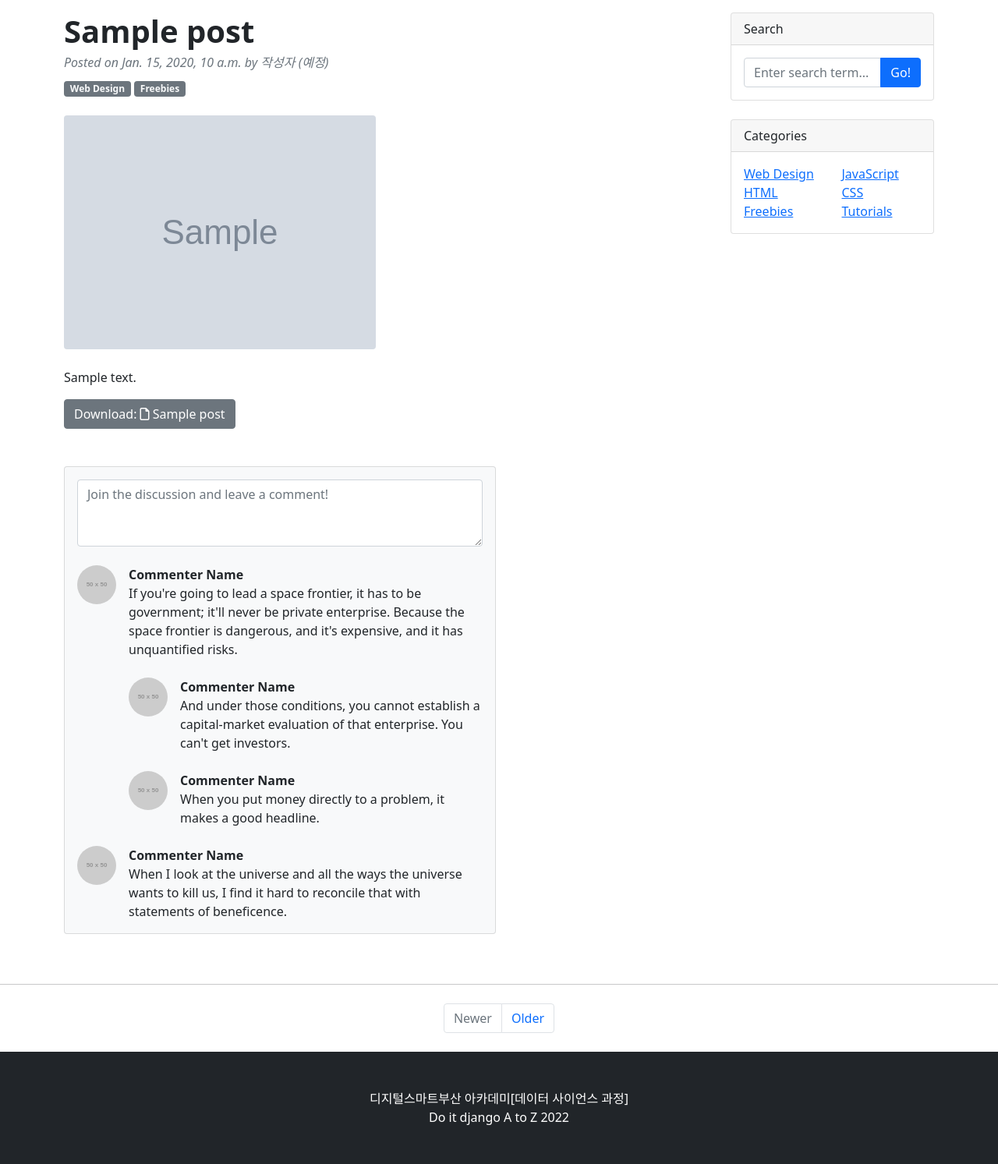
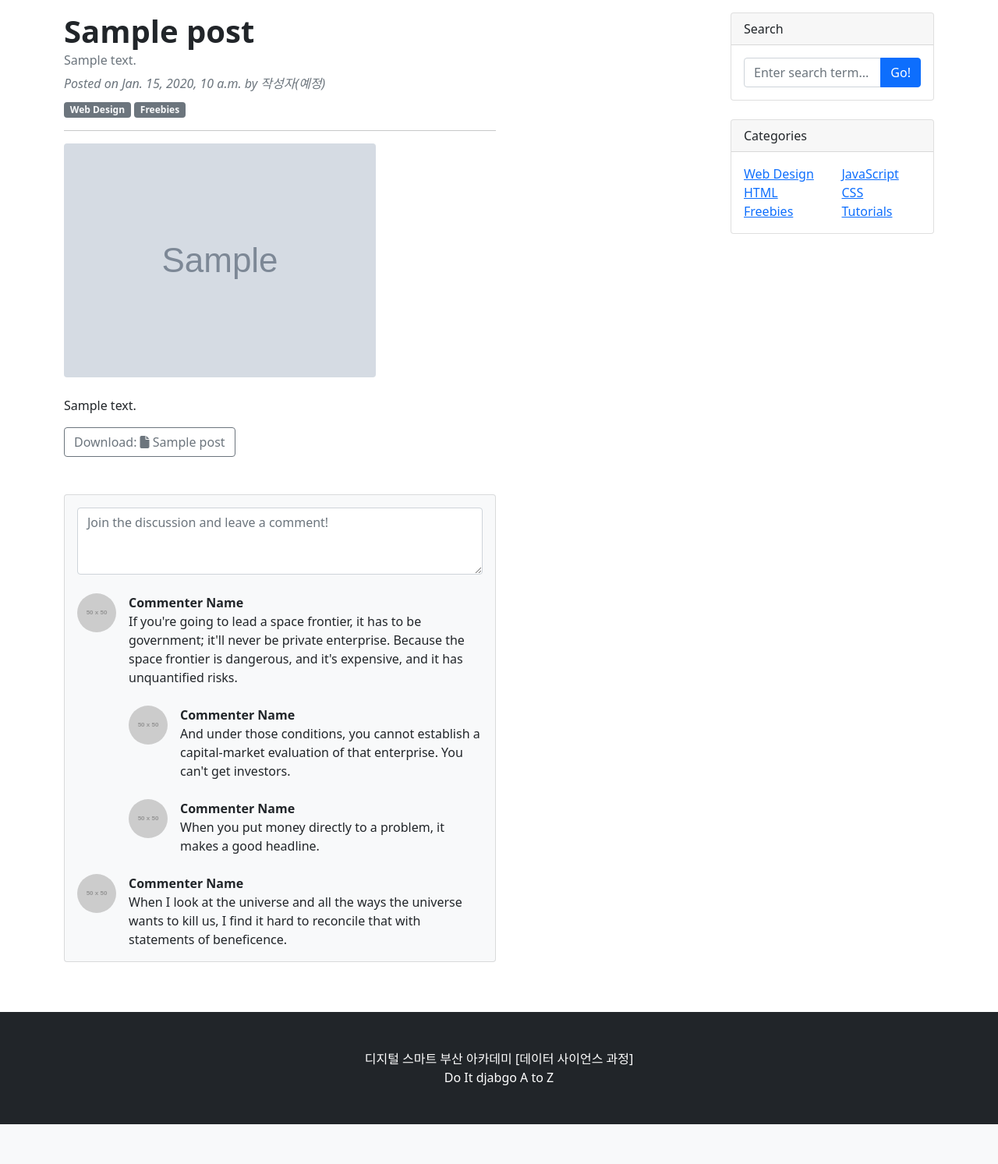
Before and after one commit to park-hyung-jun/do_it_django_a_to_z, a Django app: template blog/templates/blog/post_detail.html in a window 1280 px wide. Shown: the part 56-1549 px from the top of the page at 78% size. After the commit the page ends 1498 px from the top, so only its background shows below. Run offline with Django 3.2, Linux system fonts and the light colour scheme; the template is opened without the code that fills it: most values are stand-ins (such as "Sample title", 1, 10 or a date in 2020); grey boxes marked "Sample" are stand-in pictures; grey boxes labelled with a size stand in for pictures from a placeholder-image service; some libraries are stand-ins or nearby versions.

Commit message:
네비게이션바와 푸터 모듈화

```diff
--- a/blog/models.py
+++ b/blog/models.py
@@ -1,4 +1,5 @@
 from django.db import models     # 모델을 수정하면 마이그레이션 진행!!!!!
+import django.contrib.auth.models import User
 import os
 
 class Post(models.Model):
@@ -11,10 +12,12 @@ class Post(models.Model):
     updated_at = models.DateTimeField(auto_now=True)
     file_upload= models.FileField(upload_to='blog/files/%Y/%m/%d/', blank=True)
 
+    author = models.ForeignKey(User, on_delete=models.CASCADE)
+
 # author: 추후작성 예정
 # Creat
     def __str__(self):
-        return f'[{self.pk}] {self.title}'
+        return f'[{self.pk}] {self.title} :: {self.author}'
 
     def get_absolute_url(self):
         return f'/blog/{self.pk}/'
--- a/blog/templates/blog/base.html
+++ b/blog/templates/blog/base.html
@@ -4,93 +4,19 @@
 
 <head>
     <title>{% block head_title %}Blog{% endblock %}</title>
-    <link rel="stylesheet" href="{% static 'blog/bootstrap5/css/bootstrap.min.css' %}" type="text/css">
-
-    <script src="https://kit.fontawesome.com/b5e269ebcf.js" crossorigin="anonymous"></script>
+    <link href="{% static 'blog/bootstrap5/css/bootstrap.min.css' %}" rel="stylesheet" type="text/css" media="screen">
+    <script src="https://kit.fontawesome.com/9c6355ff01.js" crossorigin="anonymous"></script>
 </head>
 
 <body>
-    <nav class="navbar navbar-expand-lg navbar-light bg-light">
+    {% include 'blog/navbar.html' %}
     <div class="container">
-            <a class="navbar-brand" href="./index.html">스마트 부산</a>
-            <button class="navbar-toggler" type="button" data-bs-toggle="collapse" data-bs-target="#navbarNavDropdown"
-                aria-controls="navbarNavDropdown" aria-expanded="false" aria-label="Toggle navigation">
-                <span class="navbar-toggler-icon"></span>
-            </button>
-            <div class="collapse navbar-collapse" id="navbarNavDropdown">
-                <ul class="navbar-nav">
-                    <li class="nav-item">
-                        <a class="nav-link active" aria-current="page" href="./index.html">Home</a>
-                    </li>
-                    <li class="nav-item">
-                        <a class="nav-link" href="./blog_list.html">Blog</a>
-                    </li>
-                    <li class="nav-item">
-                        <a class="nav-link" href="./about_me.html">About Me</a>
-                    </li>
-                    <li class="nav-item dropdown">
-                        <a class="nav-link dropdown-toggle" href="#" id="navbarDropdownMenuLink" role="button"
-                            data-bs-toggle="dropdown" aria-expanded="false">
-                            Dropdown link
-                        </a>
-                        <ul class="dropdown-menu" aria-labelledby="navbarDropdownMenuLink">
-                            <li><a class="dropdown-item" href="#">Action</a></li>
-                            <li><a class="dropdown-item" href="#">Another action</a></li>
-                            <li><a class="dropdown-item" href="#">Something else here</a></li>
-                        </ul>
-                    </li>
-                </ul>
-                <ul class="navbar-nav ms-auto">
-                    <li class="nav-item">
-                        <a class="nav-link" href="#" data-bs-toggle="modal" data-bs-target="#loginModal">Log In</a>
-                    </li>
-                </ul>
-            </div>
-        </div>
-    </nav>
-    <!-- Modal -->
-    <div class="modal fade" id="loginModal" tabindex="-1" aria-labelledby="loginModalLabel" aria-hidden="true">
-        <div class="modal-dialog">
-            <div class="modal-content">
-                <div class="modal-header">
-                    <h5 class="modal-title" id="loginModalLabel"><i class="fas fa-sign-in-alt"></i>&nbspLog In</h5>
-                    <button type="button" class="btn-close" data-bs-dismiss="modal" aria-label="Close"></button>
-                </div>
-                <div class="modal-body">
-                    <div class="row">
-                        <div class="col-md-6 col-sm-12 d-grid gap-2">
-                            <button type="button" class="btn-outline-dark btn-sm gap-2">
-                                <i class="fa-brands fa-google"></i>
-                                log in with Google
-                            </button>
-                            <button type="button" class="btn btn-outline-dark btn-sm">
-                                <i class="fa-solid fa-user"></i>
-                                Log in with username
-                            </button>
-                        </div>
-                        <div class="col-md-6 col-sm-12 d-grid gap-2">
-                            <botton type="button"class="btn btn-outline-dark">
-                                <i class="fa-solid fa-circle-envelope"></i>
-                                Sign up with E-mail
-                            </botton>
-                        </div>
-                    </div>
-                </div>
-                <div class="modal-footer">
-                    <button type="button" class="btn btn-secondary" data-bs-dismiss="modal">Close</button>
-                    <button type="button" class="btn btn-primary">Save changes</button>
-                </div>
-            </div>
-        </div>
-    </div>
-    <div class="container" id='main-area'>
         <div class="row my-3">
-            <div class="col-md-8 col-lg-9">
+            <div class="col-md-8 col-lg-9" id="main-area">
                 {% block main_area %}
                 {% endblock %}
             </div>
             <div class="col-md-4 col-lg-3">
-                <!-- Search widget-->
                 <div class="card mb-4">
                     <div class="card-header">Search</div>
                     <div class="card-body">
@@ -101,7 +27,6 @@
                         </div>
                     </div>
                 </div>
-                <!-- Categories widget-->
                 <div class="card mb-4">
                     <div class="card-header">Categories</div>
                     <div class="card-body">
@@ -126,30 +51,15 @@
             </div>
         </div>
     </div>
-    <!-- Pagination-->
-    <nav aria-label="Pagination">
-        <hr class="my-0" />
-        <ul class="pagination justify-content-center my-4">
-            <li class="page-item disabled"><a class="page-link" href="#" tabindex="-1" aria-disabled="true">Newer</a>
-            </li>
-            <li class="page-item"><a class="page-link" href="#!">Older</a></li>
-        </ul>
-    </nav>
-    <!-- Footer-->
-    <footer class="py-5 bg-dark">
-        <div class="container">
-            <p class="m-0 text-center text-white">디지털스마트부산 아카데미[데이터 사이언스 과정]</p>
-        </div>
-        <div class="container">
-            <p class="m-0 text-center text-white">Do it django A to Z 2022</p>
-        </div>
-    </footer>
+   {% include 'blog/footer.html' %}
+
 <script src="https://cdn.jsdelivr.net/npm/@popperjs/core@2.10.2/dist/umd/popper.min.js"
 integrity="sha384-7+zCNj/IqJ95wo16oMtfsKbZ9ccEh31eOz1HGyDuCQ6wgnyJNSYdrPa03rtR1zdB"
 crossorigin="anonymous"></script>
 <script src="https://cdn.jsdelivr.net/npm/bootstrap@5.1.3/dist/js/bootstrap.min.js"
 integrity="sha384-QJHtvGhmr9XOIpI6YVutG+2QOK9T+ZnN4kzFN1RtK3zEFEIsxhlmWl5/YESvpZ13"
 crossorigin="anonymous"></script>
+
 </body>
 
 </html>
--- /dev/null
+++ b/blog/templates/blog/footer.html
@@ -0,0 +1,7 @@
+<!-- footer -->
+    <footer class="py-5 bg-dark">
+        <div class="container">
+            <p class="m-0 text-center text-white">디지털 스마트 부산 아카데미 [데이터 사이언스 과정] </p></div>
+        <div class="container">
+            <p class="m-0 text-center text-white">Do It djabgo A to Z </p></div>
+    </footer>
--- /dev/null
+++ b/blog/templates/blog/navbar.html
@@ -0,0 +1,75 @@
+<nav class="navbar navbar-expand-lg navbar-light bg-light">
+        <div class="container">
+            <a class="navbar-brand" href="/">스마트 부산</a>
+            <button class="navbar-toggler" type="button" data-bs-toggle="collapse" data-bs-target="#navbarNavDropdown"
+                aria-controls="navbarNavDropdown" aria-expanded="false" aria-label="Toggle navigation">
+                <span class="navbar-toggler-icon"></span>
+            </button>
+            <div class="collapse navbar-collapse" id="navbarNavDropdown">
+                <ul class="navbar-nav">
+                    <li class="nav-item">
+                        <a class="nav-link active" aria-current="page" href="/">Home</a>
+                    </li>
+                    <li class="nav-item">
+                        <a class="nav-link" href="/blog/">Blog</a>
+                    </li>
+                    <li class="nav-item">
+                        <a class="nav-link" href="/about_me/">About Me</a>
+                    </li>
+                    <li class="nav-item dropdown">
+                        <a class="nav-link dropdown-toggle" href="#" id="navbarDropdownMenuLink" role="button"
+                            data-bs-toggle="dropdown" aria-expanded="false">
+                            Dropdown link
+                        </a>
+                        <ul class="dropdown-menu" aria-labelledby="navbarDropdownMenuLink">
+                            <li><a class="dropdown-item" href="#">Action</a></li>
+                            <li><a class="dropdown-item" href="#">Another action</a></li>
+                            <li><a class="dropdown-item" href="#">Something else here</a></li>
+                        </ul>
+                    </li>
+                </ul>
+                <ul class="navbar-nav ms-auto">
+                    <li class="nav-item">
+                        <a class="nav-link" href="#" data-bs-toggle="modal" data-bs-target="#loginModal">Log In</a>
+                    </li>
+                </ul>
+            </div>
+        </div>
+    </nav>
+    <!-- Modal -->
+    <div class="modal fade" id="loginModal" tabindex="-1" aria-labelledby="logInModalLabel" aria-hidden="true">
+        <div class="modal-dialog">
+            <div class="modal-content">
+                <div class="modal-header">
+                    <h5 class="modal-title" id="loginModalLabel">
+                        <i class="fa-solid fa-right-to-bracket"></i>
+                        Log In
+                    </h5>
+                    <button type="button" class="btn-close" data-bs-dismiss="modal" aria-label="Close"></button>
+                </div>
+                <div class="modal-body">
+                    <div class = "row">
+                        <div class = "col-md-6 col-sm-12 d-grid gap-2">
+                            <button type="button" class="btn btn-outline-dark btn-sm gap-2">
+                                <i class="fa-brands fa-google"></i>
+                                Log in with google
+                            </button>
+                            <button type="button" class="btn btn-outline-dark btn-sm">
+                                <i class="fa-solid fa-user"></i>
+                                Log in with Username
+                            </button>
+                        </div>
+                        <div class = "col-md-6 col-sm-12 d-grid gap-2">
+                            <button type="button" class="btn btn-outline-dark">
+                                <i class="fa-regular fa-envelope"></i>
+                                Sign Up with E-mail
+                            </button>
+                        </div>
+                    </div>
+                </div>
+                <div class="modal-footer">
+                    <button type="button" class="btn btn-secondary" data-bs-dismiss="modal">Close</button>
+                </div>
+            </div>
+        </div>
+    </div>
--- a/blog/templates/blog/post_detail.html
+++ b/blog/templates/blog/post_detail.html
@@ -1,33 +1,37 @@
 {% extends 'blog/base.html' %}
+
 {% block head_title %}
-    {{ post.title }} | blog
+{{ post.title }} | Blog
 {% endblock %}
+
 {% block main_area %}
                 <div class="col-lg-8" id="post-area">
                     <!-- Post content-->
                     <article>
                         <!-- Post header-->
-                            <header class="mb-4" >
+                        <header class="mb-8">
                             <!-- Post title-->
                             <h1 class="fw-bolder mb-1">{{ post.title }}</h1>
+                            <h6 class="text-muted">{{ post.hook_text }}</h6>
                             <!-- Post meta content-->
-                                <div class="text-muted fst-italic mb-2">Posted on {{ post.created_at }} by 작성자 (예정)</div>
+                            <div class="text-muted fst-italic mb-2">Posted on {{ post.created_at }} by 작성자(예정)</div>
                             <!-- Post categories-->
                             <a class="badge bg-secondary text-decoration-none link-light" href="#!">Web Design</a>
                             <a class="badge bg-secondary text-decoration-none link-light" href="#!">Freebies</a>
+                            <hr/>
                         </header>
                         <!-- Preview image figure-->
                         <figure class="mb-4">
                             {% if post.head_image %}
-                                    <img class="img-fluid rounded" src="{{ post.head_image.url }}" alt=" <%post.title %>" /></figure>
-
+                            <img class="img-fluid rounded"
+                                 src="{{ post.head_image.url }}"
+                                 alt="{{ post.title }}" />
                             {% else %}
                             <img class="card-img-top"
                                  src="https://picsum.photos/seed/{{ post.id }}/600/200"
-                                         alt=" <%post.title %>" />
+                                 alt="{{ post.title }}">
                             {% endif %}
                         </figure>
-
                         <!-- Post content-->
                         <section class="mb-5">
                              <p>
@@ -35,26 +39,19 @@
                              </p>
                             {% if post.file_upload %}
                             <a href="{{ post.file_upload.url }}"
-                                   type="button"
-                                   class="btn btn-secondary"
+                               type="button" class="btn btn-outline-secondary"
                                role="button" download>
                                 Download:
-
-                                    {% if post.get_file_ext == 'csv' %}
+                                {% if post.get_file_ext == 'xlsx' or post.get_file_ext == 'xls' %}
+                                <i class="fa-solid fa-file-excel"></i>
+                                {% elif post.get_file_ext == 'csv' %}
                                 <i class="fa-solid fa-file-csv"></i>
-                                    {% elif post.get_file_ext == 'xlsx' or post.get_file_ext == 'xls' %}
-                                    <i class="fa-solid fa-file-excel"></i>
-                                    {% elif post.get_file_ext == 'docx' or post.get_file_ext == 'doc' %}
-                                    <i class="fa-solid fa-book-blank"></i>
+                                {% elif post.get_file_ext == 'doc' or post.get_file_ext == 'docx' %}
+                                <i class="fa-solid fa-file-word"></i>
                                 {% else %}
-                                    <i class="far fa-file"></i>
+                                <i class="fa-solid fa-file"></i>
                                 {% endif %}
                                 {{ post.get_file_name }}
-
-
-
-
-
                             </a>
                             {% endif %}
 
@@ -103,5 +100,4 @@
                         </div>
                     </section>
                 </div>
-
 {% endblock %}
```
Also changed, not shown: blog/templates/blog/post_list.html (+15 -21 lines), blog/tests.py (+26 -10 lines). Lines whose indentation alone changed are shown as unchanged.
